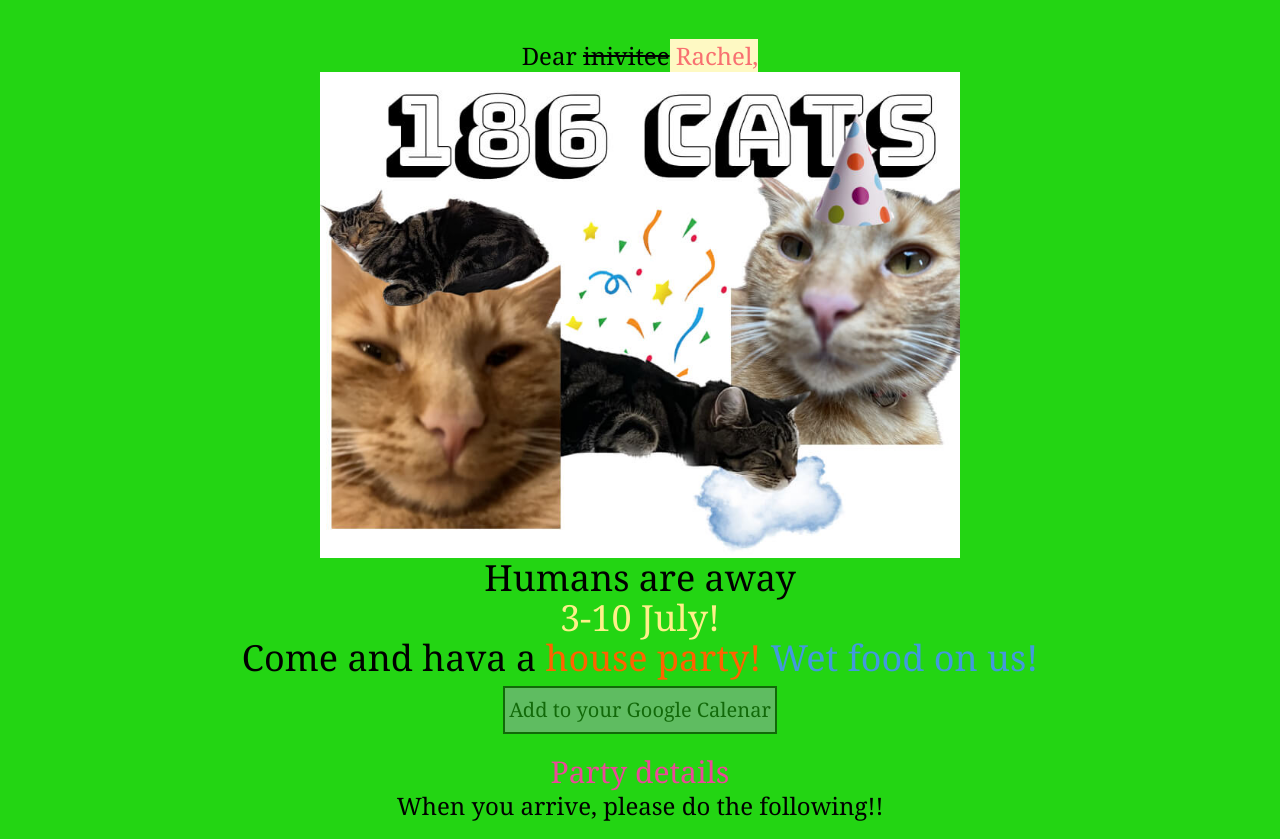
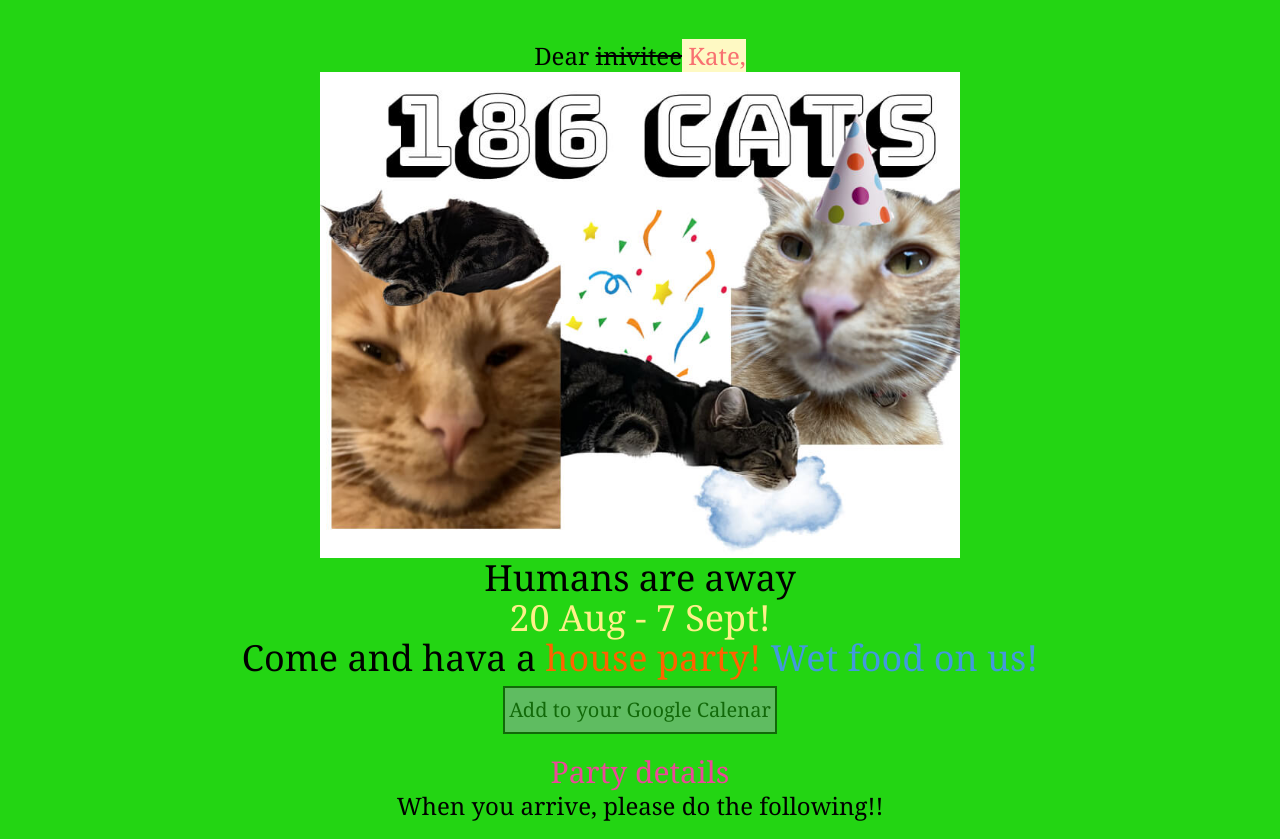
Before and after one commit to wecessary/cats-186, an Astro site: page / in a window 1280 px wide. Shown: the top 839 px of the page. Built offline with nearby package versions, Linux system fonts and the light colour scheme; Astro itself is replaced by a stand-in of ours.

Commit message:
update date and name for

```diff
--- a/src/pages/index.astro
+++ b/src/pages/index.astro
@@ -16,8 +16,8 @@ import HouseRules from "../components/HouseRules.astro";
     <BaseLayout>
       <Hero
         link="https://calendar.google.com/calendar/event?action=TEMPLATE&tmeid=NmZkMDBzZ2tjMXJtNm9kaWx1N3JwNzhqdjEgd2VzbGV5bWhqQG0&tmsrc=wesleymhj%40gmail.com"
-        invitee="Rachel"
-        date="3-10 July"
+        invitee="Kate"
+        date="20 Aug - 7 Sept"
       />
       <HouseRules />
       <p class="text-center text-3xl">Looking forward to seeing you!</p>
```
